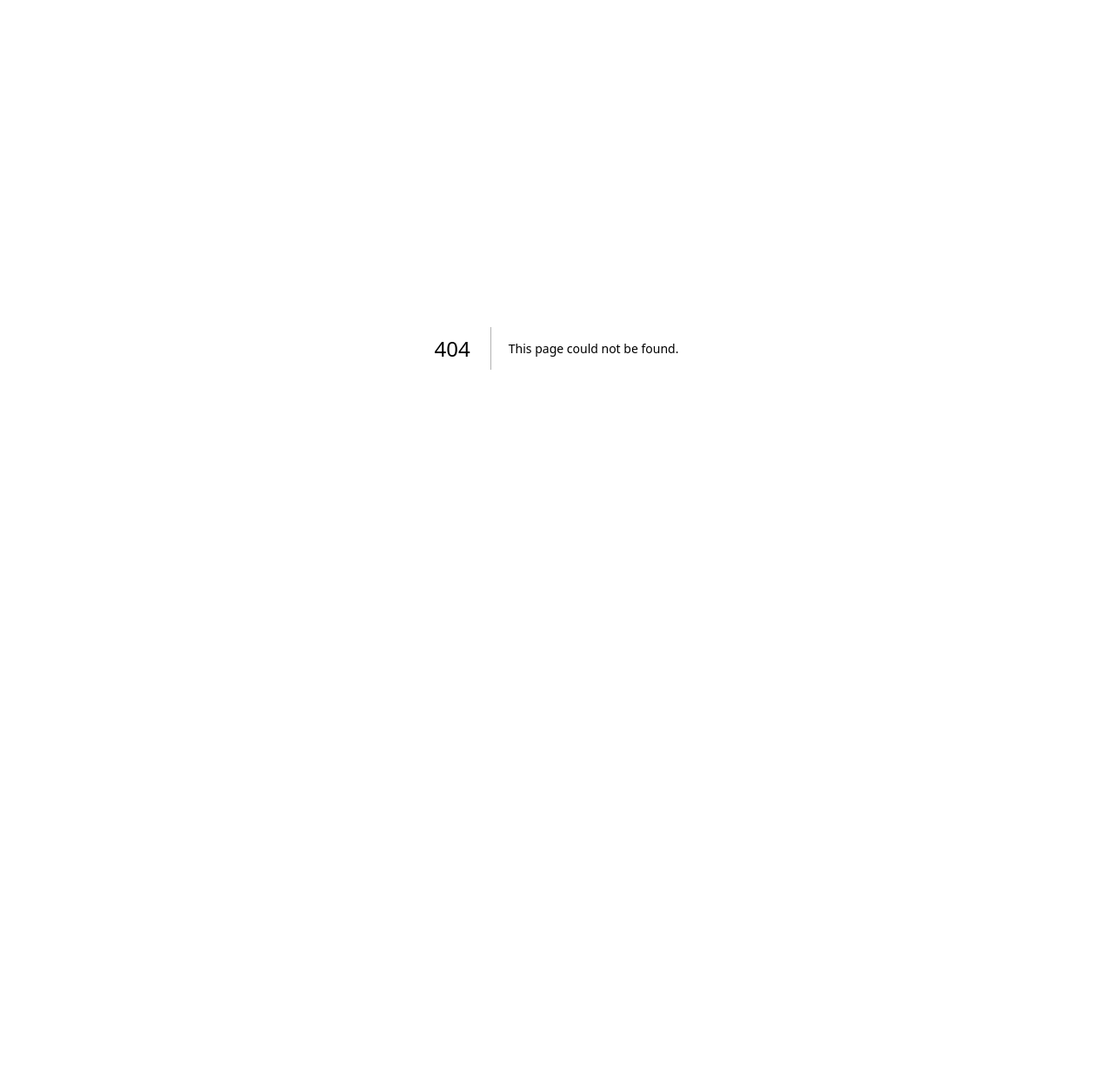
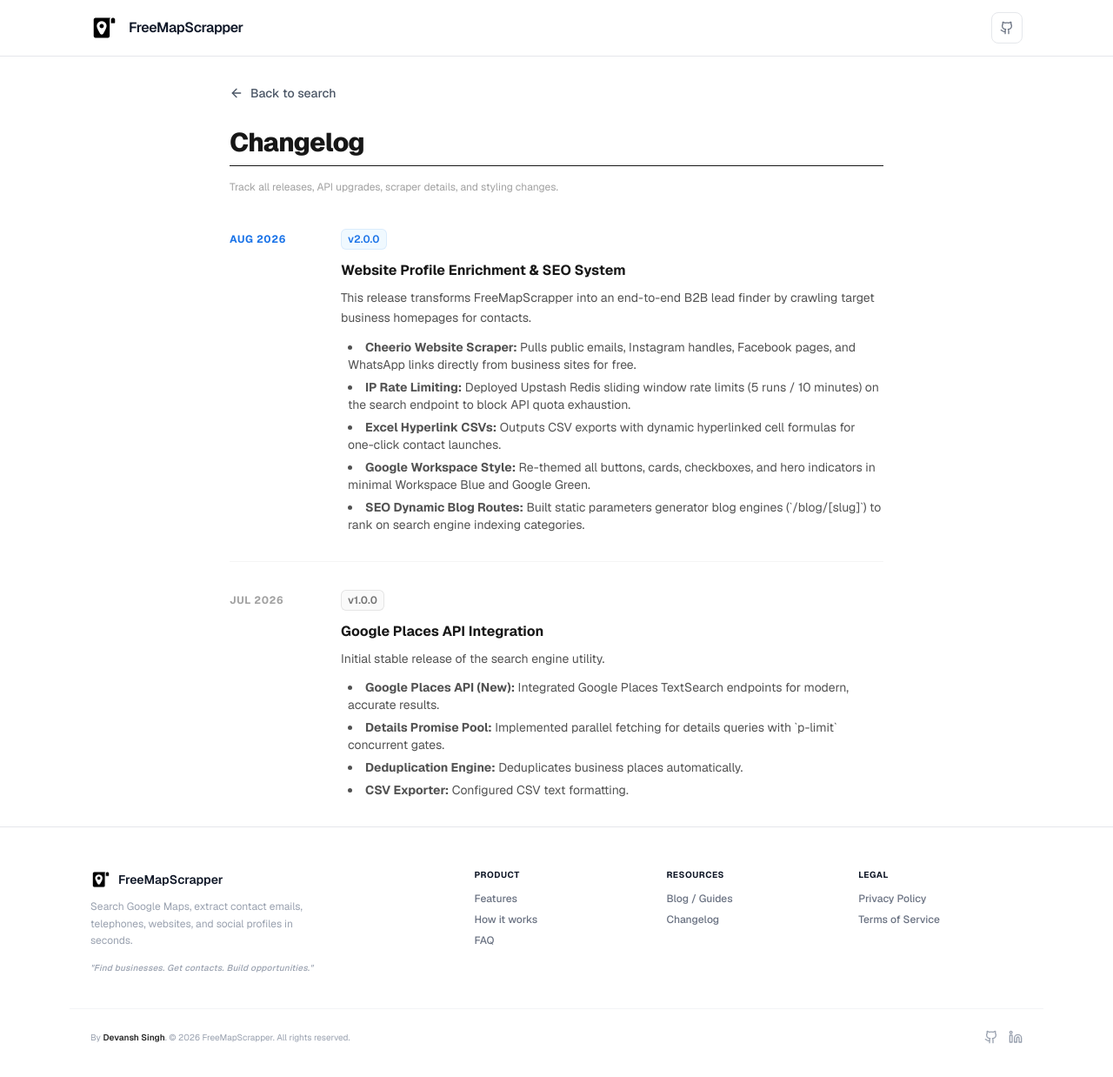
Before and after one commit to Devansh1974/free_map_scrapper, a Next.js app: page /changelog in a window 1280 px wide. Before the commit this address had no page. Shown: the top 1238 px of the page at 87% size. Before the commit the page ends 800 px from the top, so only its background shows below. Built offline with nearby package versions, Linux system fonts and the light colour scheme.

Commit message:
feat: create /changelog page and update footer copyright text to keep by devansh

```diff
--- /dev/null
+++ b/src/app/changelog/page.tsx
@@ -0,0 +1,95 @@
+import React from "react";
+import Link from "next/link";
+import { ArrowLeft } from "lucide-react";
+import { Navbar } from "@/components/Navbar";
+import { Footer } from "@/components/Footer";
+import type { Metadata } from "next";
+
+export const metadata: Metadata = {
+  title: "Changelog | FreeMapScrapper",
+  description: "Track all recent updates, features, improvements, and bug fixes made to the FreeMapScrapper lead scraper engine.",
+};
+
+export default function ChangelogPage() {
+  return (
+    <>
+      <Navbar />
+      <main className="flex-1 w-full max-w-[800px] mx-auto px-4 sm:px-6 py-8 flex flex-col gap-6">
+
+        {/* Navigation */}
+        <div>
+          <Link
+            href="/"
+            className="inline-flex items-center gap-2 text-sm font-medium text-gray-600 hover:text-black transition"
+          >
+            <ArrowLeft className="h-4 w-4" />
+            Back to search
+          </Link>
+        </div>
+
+        {/* Changelog Content */}
+        <div className="prose prose-neutral max-w-none flex flex-col gap-4">
+          <h1 className="text-3xl font-extrabold tracking-tight text-neutral-900 border-b border-gray-150 pb-2">
+            Changelog
+          </h1>
+          <p className="text-xs text-neutral-400">
+            Track all releases, API upgrades, scraper details, and styling changes.
+          </p>
+
+          {/* Release Entry V2.0.0 */}
+          <div className="mt-6 flex gap-4 md:gap-8 items-start">
+            <div className="w-24 flex-shrink-0 pt-1 text-xs font-bold text-[#1A73E8] uppercase tracking-wider">
+              Aug 2026
+            </div>
+            <div className="flex-1 flex flex-col gap-2">
+              <span className="inline-flex w-fit items-center rounded-md bg-sky-50 px-2 py-1 text-xs font-semibold text-[#1A73E8] ring-1 ring-inset ring-[#1A73E8]/10">
+                v2.0.0
+              </span>
+              <h3 className="text-base font-bold text-neutral-900 mt-1">
+                Website Profile Enrichment & SEO System
+              </h3>
+              <p className="text-sm text-neutral-600 leading-relaxed">
+                This release transforms FreeMapScrapper into an end-to-end B2B lead finder by crawling target business homepages for contacts.
+              </p>
+              <ul className="list-disc list-inside text-sm text-neutral-600 pl-2 flex flex-col gap-1.5 mt-1">
+                <li><strong>Cheerio Website Scraper:</strong> Pulls public emails, Instagram handles, Facebook pages, and WhatsApp links directly from business sites for free.</li>
+                <li><strong>IP Rate Limiting:</strong> Deployed Upstash Redis sliding window rate limits (5 runs / 10 minutes) on the search endpoint to block API quota exhaustion.</li>
+                <li><strong>Excel Hyperlink CSVs:</strong> Outputs CSV exports with dynamic hyperlinked cell formulas for one-click contact launches.</li>
+                <li><strong>Google Workspace Style:</strong> Re-themed all buttons, cards, checkboxes, and hero indicators in minimal Workspace Blue and Google Green.</li>
+                <li><strong>SEO Dynamic Blog Routes:</strong> Built static parameters generator blog engines (`/blog/[slug]`) to rank on search engine indexing categories.</li>
+              </ul>
+            </div>
+          </div>
+
+          <hr className="border-t border-neutral-100 my-4" />
+
+          {/* Release Entry V1.0.0 */}
+          <div className="flex gap-4 md:gap-8 items-start">
+            <div className="w-24 flex-shrink-0 pt-1 text-xs font-bold text-neutral-400 uppercase tracking-wider">
+              Jul 2026
+            </div>
+            <div className="flex-1 flex flex-col gap-2">
+              <span className="inline-flex w-fit items-center rounded-md bg-neutral-50 px-2 py-1 text-xs font-semibold text-neutral-500 ring-1 ring-inset ring-neutral-200">
+                v1.0.0
+              </span>
+              <h3 className="text-base font-bold text-neutral-900 mt-1">
+                Google Places API Integration
+              </h3>
+              <p className="text-sm text-neutral-600 leading-relaxed">
+                Initial stable release of the search engine utility.
+              </p>
+              <ul className="list-disc list-inside text-sm text-neutral-600 pl-2 flex flex-col gap-1.5 mt-1">
+                <li><strong>Google Places API (New):</strong> Integrated Google Places TextSearch endpoints for modern, accurate results.</li>
+                <li><strong>Details Promise Pool:</strong> Implemented parallel fetching for details queries with `p-limit` concurrent gates.</li>
+                <li><strong>Deduplication Engine:</strong> Deduplicates business places automatically.</li>
+                <li><strong>CSV Exporter:</strong> Configured CSV text formatting.</li>
+              </ul>
+            </div>
+          </div>
+        </div>
+
+      </main>
+      <Footer />
+    </>
+  );
+}
--- a/src/components/Footer.tsx
+++ b/src/components/Footer.tsx
@@ -52,7 +52,12 @@
             <a href="/blog" className="hover:text-black transition">
               Blog / Guides
             </a>
-            <a href="/changelog" className="hover:text-black transition">
+            <a
+              href="/changelog"
+              target="_blank"
+              rel="noopener noreferrer"
+              className="hover:text-black transition"
+            >
               Changelog
             </a>
           </div>
@@ -88,7 +93,7 @@
       {/* Copyright & Founder social connection bar */}
       <div className="mx-auto max-w-[1120px] px-4 sm:px-6 mt-10 pt-6 border-t border-gray-100 flex flex-col sm:flex-row sm:items-center sm:justify-between gap-4 text-[10px] text-gray-400">
         <div>
-          Built with Next.js by <span className="font-semibold text-neutral-800">Devansh Singh</span>. &copy; {new Date().getFullYear()} FreeMapScrapper. All rights reserved.
+          By <span className="font-semibold text-neutral-800">Devansh Singh</span>. &copy; {new Date().getFullYear()} FreeMapScrapper. All rights reserved.
         </div>
         <div className="flex items-center gap-3">
           <a
```
